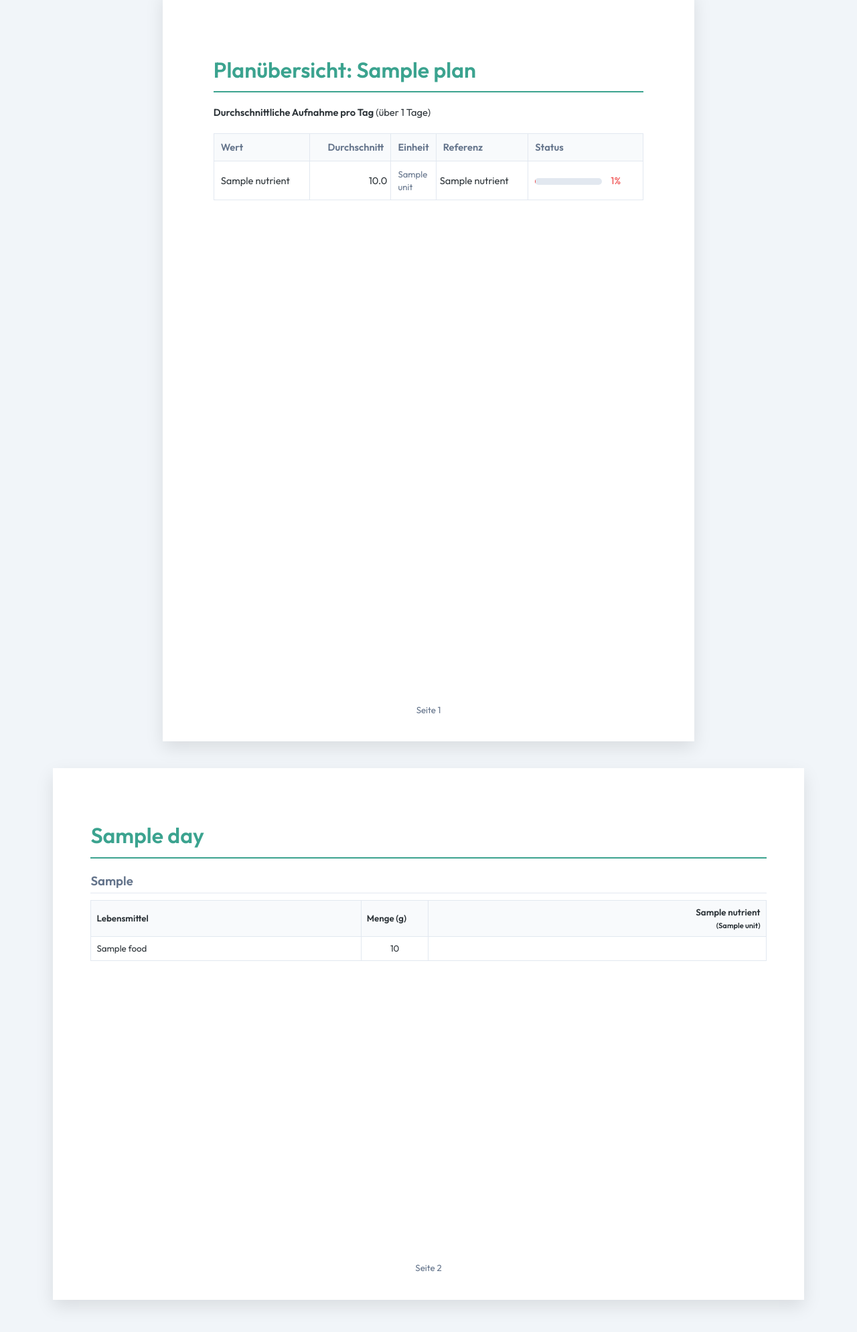
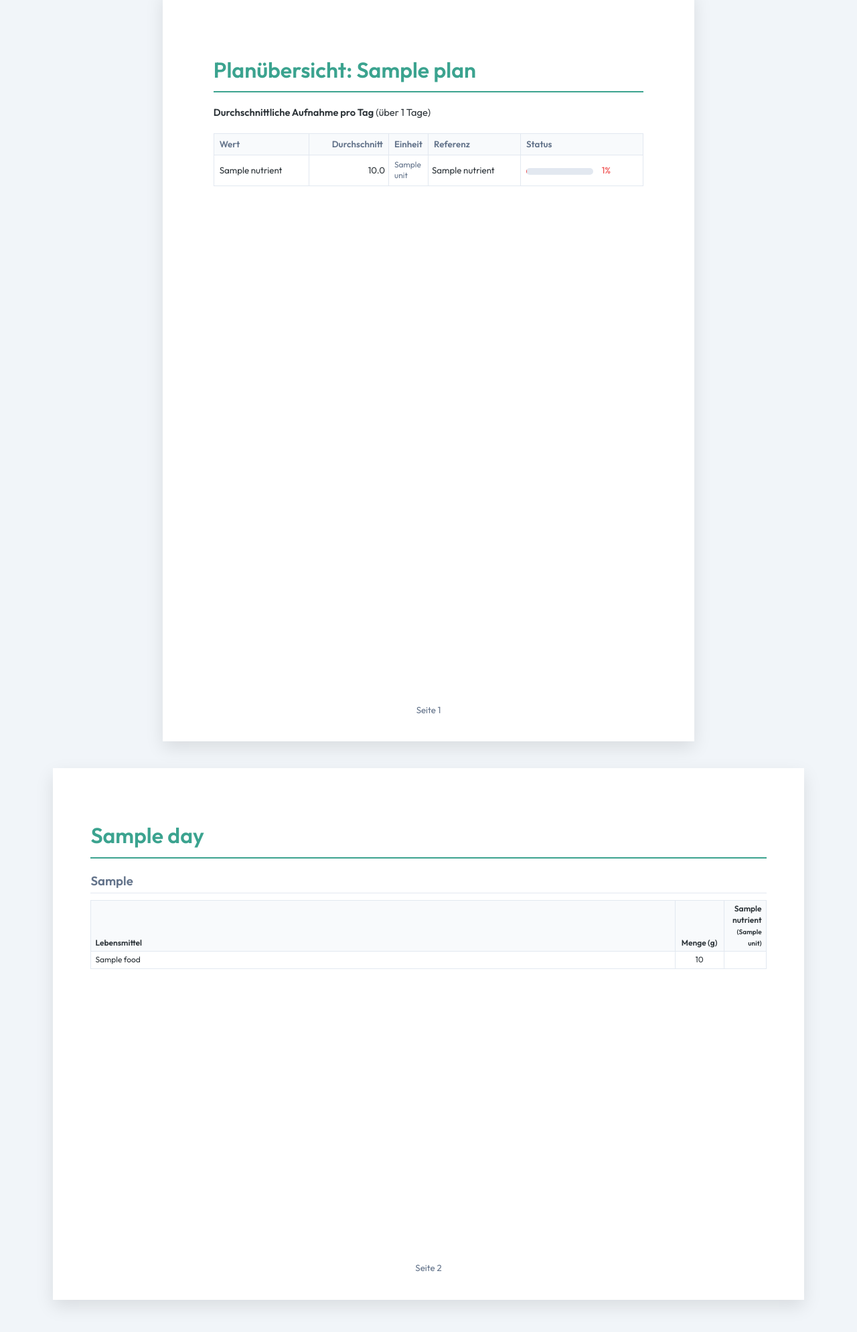
Before and after one commit to amjadsaadeh/meal-plan-analyzer, a Django app: template meals/templates/meals/mealplan_pdf.html.j2 in a window 1280 px wide. Shown: the part 174-2163 px from the top of the page at 67% size. Run offline with Django 5.2, Linux system fonts and the light colour scheme; the template is opened without the code that fills it: most values are stand-ins (such as "Sample title", 1, 10 or a date in 2020); data that the repository does not hold is empty.

Commit message:
better pdf view

```diff
--- a/meals/templates/meals/mealplan_pdf.html.j2
+++ b/meals/templates/meals/mealplan_pdf.html.j2
@@ -1,6 +1,6 @@
 {% load static meal_extras %}
 <!DOCTYPE html>
-<html lang="en">
+<html lang="de">
 <head>
     <meta charset="UTF-8">
     <title>{{ plan.name }} - PDF Export</title>
@@ -62,10 +62,11 @@
             width: 100%;
             border-collapse: collapse;
             margin-top: 20px;
+            font-size: 10pt; /* Reduced from 11pt default */
         }
 
         .summary-table th, .summary-table td {
-            padding: 10px;
+            padding: 6px 8px; /* Reduced from 10px */
             border: 1px solid #e2e8f0;
             text-align: left;
         }
@@ -110,19 +111,24 @@
             width: 100%;
             border-collapse: collapse;
             margin-bottom: 20px;
-            font-size: 10pt;
+            font-size: 9pt; /* Reduced from 10pt */
+            table-layout: auto;
         }
 
         .day-table th, .day-table td {
-            padding: 8px;
+            padding: 4px 6px; /* Reduced from 8px */
             border: 1px solid #e2e8f0;
+            word-wrap: break-word; /* Allow wrapping in cells */
+            overflow-wrap: break-word;
+            hyphens: auto; /* Enable hyphenation */
         }
 
         .day-table th {
             background-color: #f8fafc;
             font-weight: 600;
             text-align: left;
-            white-space: nowrap;
+            /* Removed white-space: nowrap */
+            vertical-align: bottom;
         }
 
         .day-table td {
@@ -356,10 +362,10 @@
             <table class="day-table">
                 <thead>
                     <tr>
-                        <th style="width: 40%;">Lebensmittel</th>
-                        <th style="width: 10%;">Menge (g)</th>
+                        <th style="width: auto; min-width: 100px;">Lebensmittel</th>
+                        <th style="width: 60px;" class="text-center">Menge (g)</th>
                         {% for nutrient in visible_nutrients %}
-                            <th class="text-right">{{ nutrient.label }}<br><small>({{ nutrient.unit }})</small></th>
+                            <th class="text-right" style="width: 50px;">{{ nutrient.label }}<br><small>({{ nutrient.unit }})</small></th>
                         {% endfor %}
                     </tr>
                 </thead>
```
